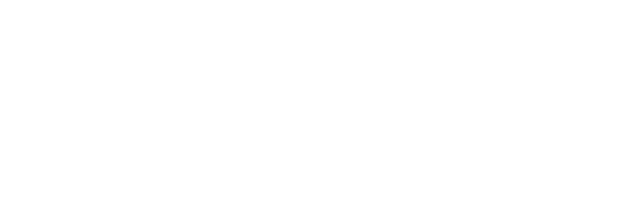
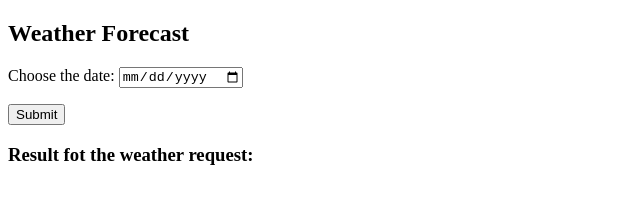
Before and after one commit to wol42verine/Gardening-Scheduler, a plain HTML site: page index.html in a window 1280 px wide. Shown: the whole page, without its empty margins (0-640 px from the left). Drawn offline with Linux system fonts and the light colour scheme.

Commit message:
Add a Starter Code for Weather section

```diff
--- a/index.html
+++ b/index.html
@@ -12,6 +12,30 @@
 <!-- responsive css -->
 </head>
 <body>
+
+    <div>
+        <h2>Weather Forecast</h2>
+            <!-- the source: https://developer.mozilla.org/en-US/docs/Web/HTML/Element/input/date-->
+
+            <!-- the source: https://www.w3schools.com/tags/tag_form.asp. The <form> tag is used to create an HTML form for user input.-->
+            <form>
+                <!-- the source: https://www.w3schools.com/tags/tag_label.asp. The <label> tag defines a label for several elements. For exmaple for <input type="date"> -->
+                <label>
+                  Choose the date:
+                  <input type="date" />
+                </label>
+                <p>
+                  <button>Submit</button>
+                </p>
+            </form>
+            <div>
+                <h3>Result fot the weather request:</h3>
+                <div>
+
+                </div>
+            </div>
+
+    </div>
 
 
 
```
